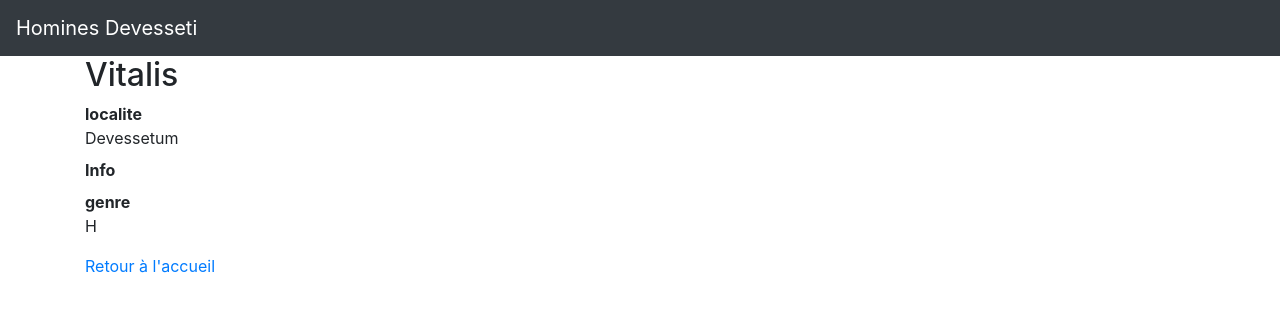
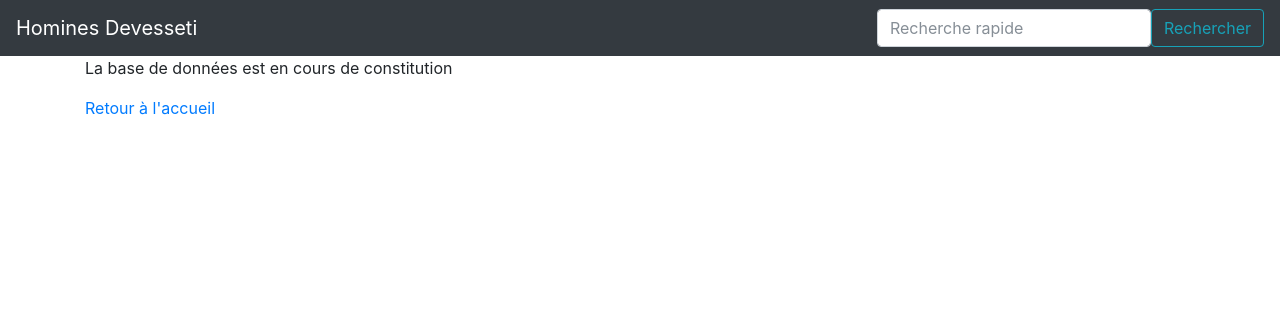
Before and after one commit to Chartes-TNAH/Homines-Devesseti-, a Flask app: page /name/1 in a window 1280 px wide. Shown: the top 312 px of the page. Run offline with Flask 2, Linux system fonts and the light colour scheme; parts of the project's set-up code (start-up, migrations or seed data) failed here and were passed over; some libraries are stand-ins or nearby versions.

Commit message:
Exemple finalisé

```diff
--- a/Homines_Devesseti/Essai1.py
+++ b/Homines_Devesseti/app/modeles/donnees.py
@@ -1,11 +1,4 @@
-from flask import Flask, render_template
-from flask_sqlalchemy import SQLAlchemy
-
-#Instanciation de ma base de données
-app = Flask("Homines Devesseti")
-app.config['SQLALCHEMY_DATABASE_URI'] = 'sqlite:///C:\\Users\\virgi\\Desktop\\Master TNAH\\Python\\Devoir_Python\\Homines_Devesseti\\homines_devesseti.db'
-## Chemin du fichier correspondant à sa place dans Windows
-db = SQLAlchemy(app)
+from ..app import db
 
 #Definition de mes classes
 class DetailPossessions(db.Model):
@@ -132,21 +125,3 @@ class Reconnaissances(db.Model):
 class Repertoire(db.Model):
     Id = db.Reconnaissance = db.Column(db.Integer, nullable=False, unique=True, primary_key=True)
     Ref_du_terrier = db.Column(db.Integer, nullable=False)
-
-#Mes requêtes
-hommes = Personnes.query.all()
-
-#Mes routes
-@app.route("/")
-def accueil():
-    return render_template("pages/accueil.html", nom="Homines Devesseti", hommes=hommes)
-
-
-@app.route("/name/<int:name_id>")
-def nom(name_id):
-    return render_template("pages/noms.html", nom="Homines Devesseti", homme=hommes[name_id])
-
-
-# Petit tips final pour s'assurer que Python s'est pas perdu en chemin et exécute bien ce fichier
-if __name__ == "__main__":
-    app.run(debug=True)
--- /dev/null
+++ b/Homines_Devesseti/app/routes.py
@@ -0,0 +1,31 @@
+from flask import render_template, request
+from .app import app
+from .modeles.donnees import Personnes
+
+#Requêtes
+hommes = Personnes.query.all()
+
+@app.route("/")
+def accueil():
+    return render_template("pages/accueil.html", nom="Homines Devesseti", hommes=hommes)
+
+@app.route("/name/<int:name_id>")
+def nom(name_id):
+    return render_template("pages/noms.html", nom="Homines Devesseti", homme=hommes[name_id])
+
+@app.route("/recherche")
+def recherche():
+    # On préfèrera l'utilisation de .get() ici
+    #   qui nous permet d'éviter un if long (if "clef" in dictionnaire and dictonnaire["clef"])
+    motclef = request.args.get("keyword", None)
+    # On crée une liste vide de résultat (qui restera vide par défaut
+    #   si on n'a pas de mot clé)
+    resultats = []
+    # On fait de même pour le titre de la page
+    titre = "Recherche"
+    if motclef:
+        resultats = Personnes.query.filter(
+            Personnes.nom.like("%{}%".format(motclef))
+        ).all()
+        titre = "Résultat pour la recherche `" + motclef + "`"
+    return render_template("pages/recherche.html", resultats=resultats, titre=titre)
--- /dev/null
+++ b/Homines_Devesseti/run.py
@@ -0,0 +1,4 @@
+from app.app import app
+
+if __name__ == "__main__":
+    app.run(debug=True)
--- a/Homines_Devesseti/templates/conteneur.html
+++ b/Homines_Devesseti/templates/conteneur.html
@@ -6,12 +6,26 @@
         <title>Homines Devesseti {%block titre %}{%endblock%}</title>
         {% include "partials/css.html" %}
         {% include "partials/metadata.html" %}
+        <style type="text/css">
+            .hero  {
+                background-position: center center;
+                padding:10vh;
+                background-image: url("static/images/gallica_btv1b55007071f.jpeg");
+            }
+            .container .hero {
+                background-image: none;
+            }
+        </style>
     </head>
     <body>
+        <nav class="navbar navbar-expand-md navbar-dark bg-dark justify-content-between">
+            <a class="navbar-brand" href="{{ url_for('accueil') }}">Homines Devesseti</a>
+            <form class="form-inline" action="{{url_for('recherche')}}" method="GET">
+              <input class="form-control" name="keyword" type="search" placeholder="Recherche rapide" aria-label="Recherche">
+              <button class="btn btn-outline-info" type="submit">Rechercher</button>
+            </form>
+          </nav>
         <div class="container">
-            <nav class="navbar navbar-expand-md navbar-dark bg-dark fixed-top">
-              <a class="navbar-brand" href="{{ url_for('accueil') }}">Homines Devesseti</a>
-            </nav>
             <div class="row">
                 <div class="col">
                 {% block corps %}{% endblock %}
--- a/Homines_Devesseti/templates/pages/accueil.html
+++ b/Homines_Devesseti/templates/pages/accueil.html
@@ -1,4 +1,7 @@
 {% extends "conteneur.html" %}
+{% block afternav %}
+    {% include "partials/recherche.html" %}
+{%endblock%}
 {% block corps %}
 <h1>Bienvenue !</h1>
         <p>
```
Also changed, not shown: Homines_Devesseti/app/app.py (added, +10 -0 lines), Homines_Devesseti/templates/pages/recherche.html (added, +15 -0 lines), Homines_Devesseti/templates/partials/recherche.html (added, +14 -0 lines), Homines_Devesseti/app/__init__.py (added), Homines_Devesseti/app/modeles/__init__.py (added), Homines_Devesseti/db/homines_devesseti.db (renamed from Homines_Devesseti/homines_devesseti.db), Homines_Devesseti/static/images/gallica_btv1b55007071f.jpeg (added), 2 other files.
